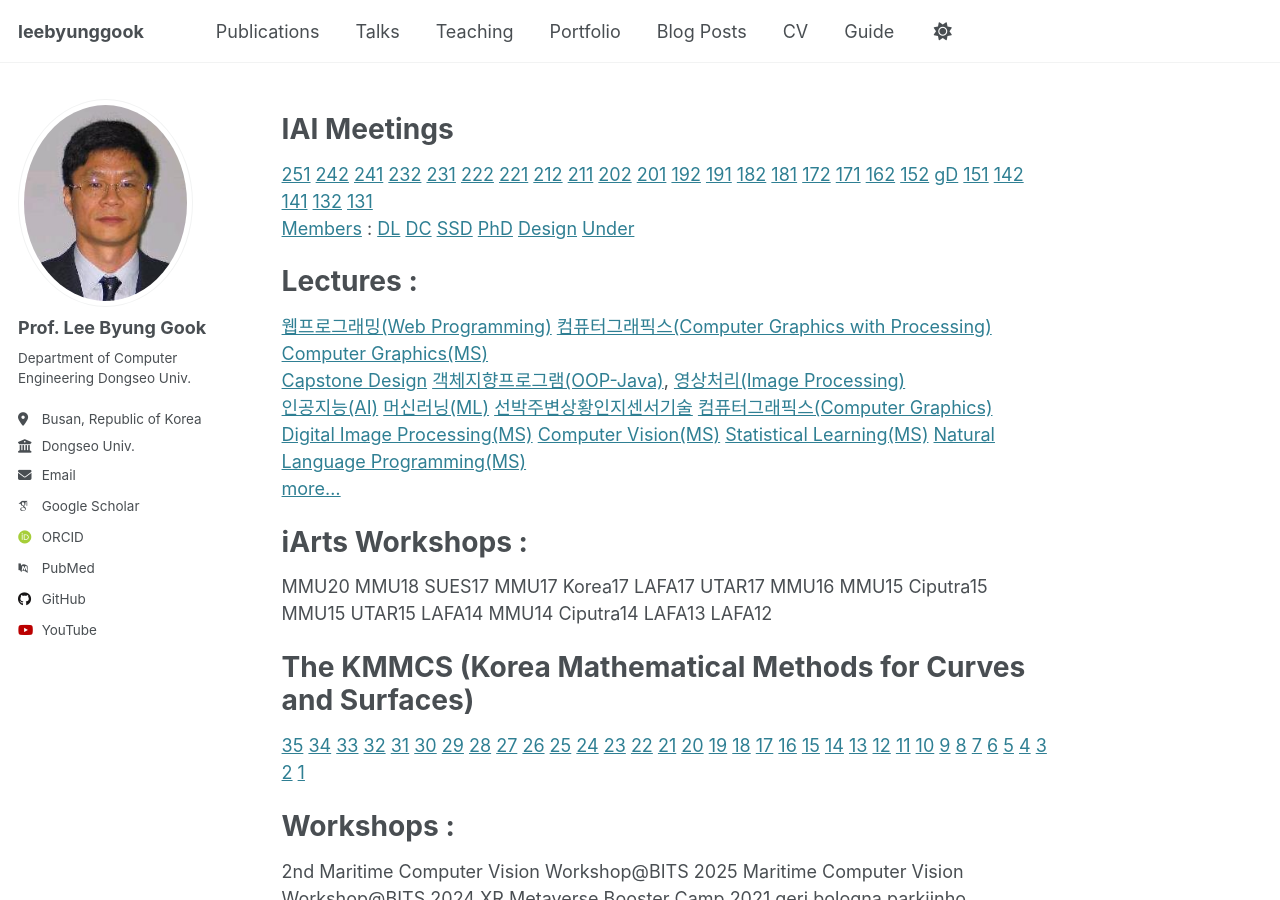
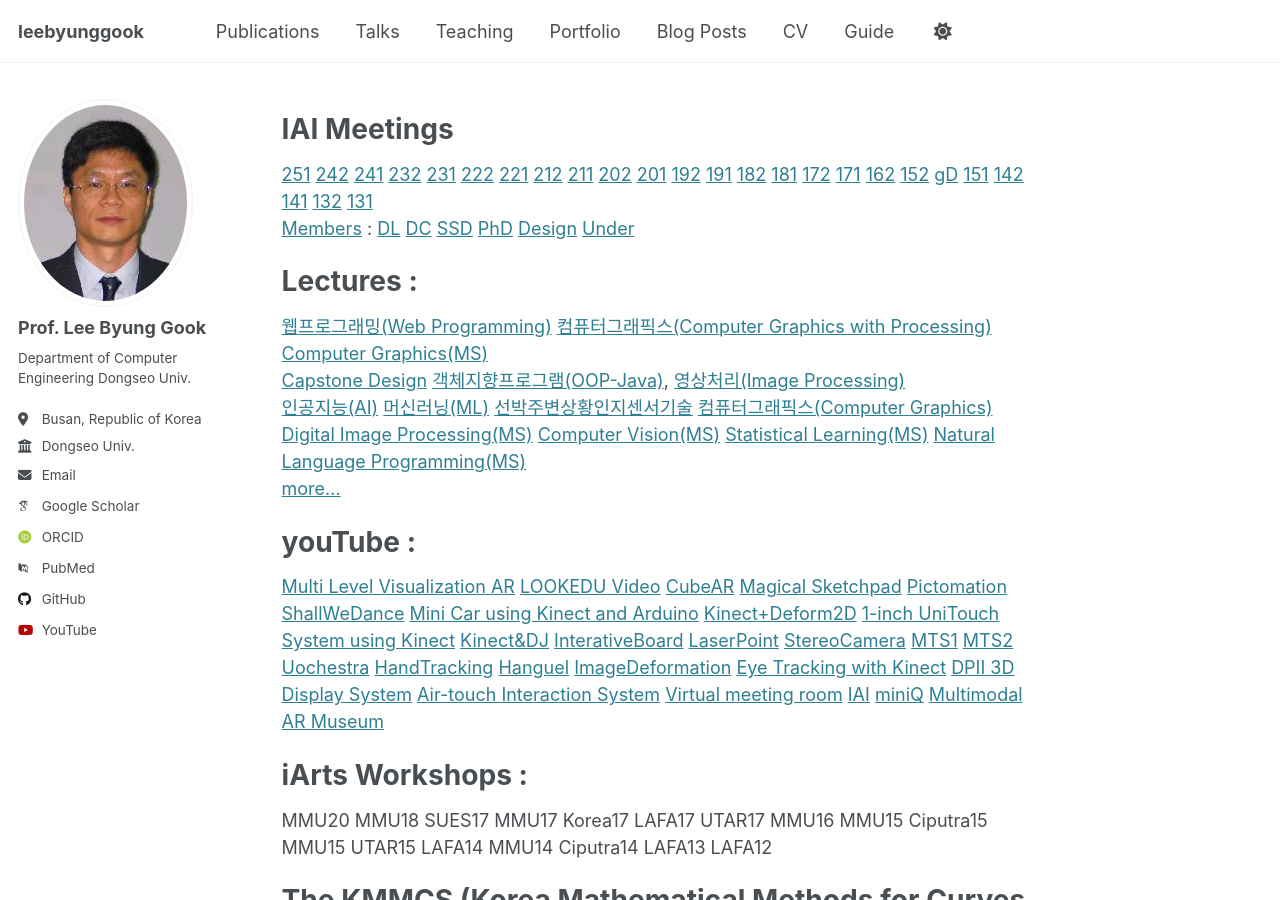
Before and after one commit to leebyunggook/leebyunggook.github.io, a Jekyll site: the page built from _pages/about.md, in a window 1280 px wide and 900 px high. Built offline with Jekyll 4.4.1, drawn with Linux system fonts in a browser that asks for light colours; some web fonts are replaced.

Commit message:
Update about.md

```diff
--- a/_pages/about.md
+++ b/_pages/about.md
@@ -60,6 +60,36 @@ Lectures :
 [Natural Language Programming(MS)](https://docs.google.com/document/d/1v-VuDiE1_xePzTqUUiEVHEiV_AgnpWlQcBTYa6g9GsY/edit?usp=sharing)
 [more...](http://kowon.dongseo.ac.kr/~lbg/lectures.html)
 
+youTube :
+======
+[Multi Level Visualization AR](https://www.youtube.com/watch?v=-KrscAONVwI)
+[LOOKEDU Video](https://www.youtube.com/watch?v=2Byzr1nQ-aE)
+[CubeAR](https://www.youtube.com/watch?v=GrdSEtdKWIs)
+[Magical Sketchpad](https://www.youtube.com/watch?v=y3w33wE_OrM)
+[Pictomation](http://www.youtube.com/watch?v=l-ZW9Io1kNY)
+[ShallWeDance](http://www.youtube.com/watch?v=sMjqvxJB_Yc)
+[Mini Car using Kinect and Arduino](https://www.youtube.com/watch?v=WFNtsA8P8D8)
+[Kinect+Deform2D](https://www.youtube.com/watch?v=HKt8Qt4bLvI)
+[1-inch UniTouch System using Kinect](http://youtu.be/IeXT2r1bYBY)
+[Kinect&DJ](https://www.youtube.com/watch?v=GXdPaQPfHH0)
+[InterativeBoard](http://www.youtube.com/watch?v=NOU1lXR4JKo)
+[LaserPoint](http://www.youtube.com/watch?v=-tuS3GbHtV8)
+[StereoCamera](http://www.youtube.com/watch?v=v5HNT_okvI8)
+[MTS1](http://www.youtube.com/watch?v=nyhyB3gE1aw)
+[MTS2](http://www.youtube.com/watch?v=zFMOtzpkgQo)
+[Uochestra](http://www.youtube.com/watch?v=9-fKpwGm0Cg)
+[HandTracking](http://www.youtube.com/watch?v=19NqwLUM624)
+[Hanguel](http://www.youtube.com/watch?v=pkLJi_Gz1nI)
+[ImageDeformation](http://www.youtube.com/watch?v=s1FcSpLabhw)
+[Eye Tracking with Kinect](http://www.youtube.com/watch?v=35AYNqk8Yrw)
+[DPII 3D Display System](https://www.youtube.com/watch?v=p-aoKsvyqjY)
+[Air-touch Interaction System](https://www.youtube.com/watch?v=KiVnVFinXc0)
+[Virtual meeting room](https://youtu.be/Bx0Y_ItbFsk)
+[IAI](https://www.youtube.com/watch?v=NmQIxMCwbns)
+[miniQ](https://www.youtube.com/watch?v=NkSvHTp3Pxs)
+[Multimodal](https://www.youtube.com/watch?v=x-EYtzSvTuw)
+[AR Museum](https://www.youtube.com/watch?v=eWA_kv97aVY)
+
 iArts Workshops :
 ======
 MMU20 MMU18 SUES17 MMU17 Korea17 LAFA17 UTAR17 MMU16 MMU15 Ciputra15 MMU15 UTAR15 LAFA14 MMU14 Ciputra14 LAFA13 LAFA12
```
